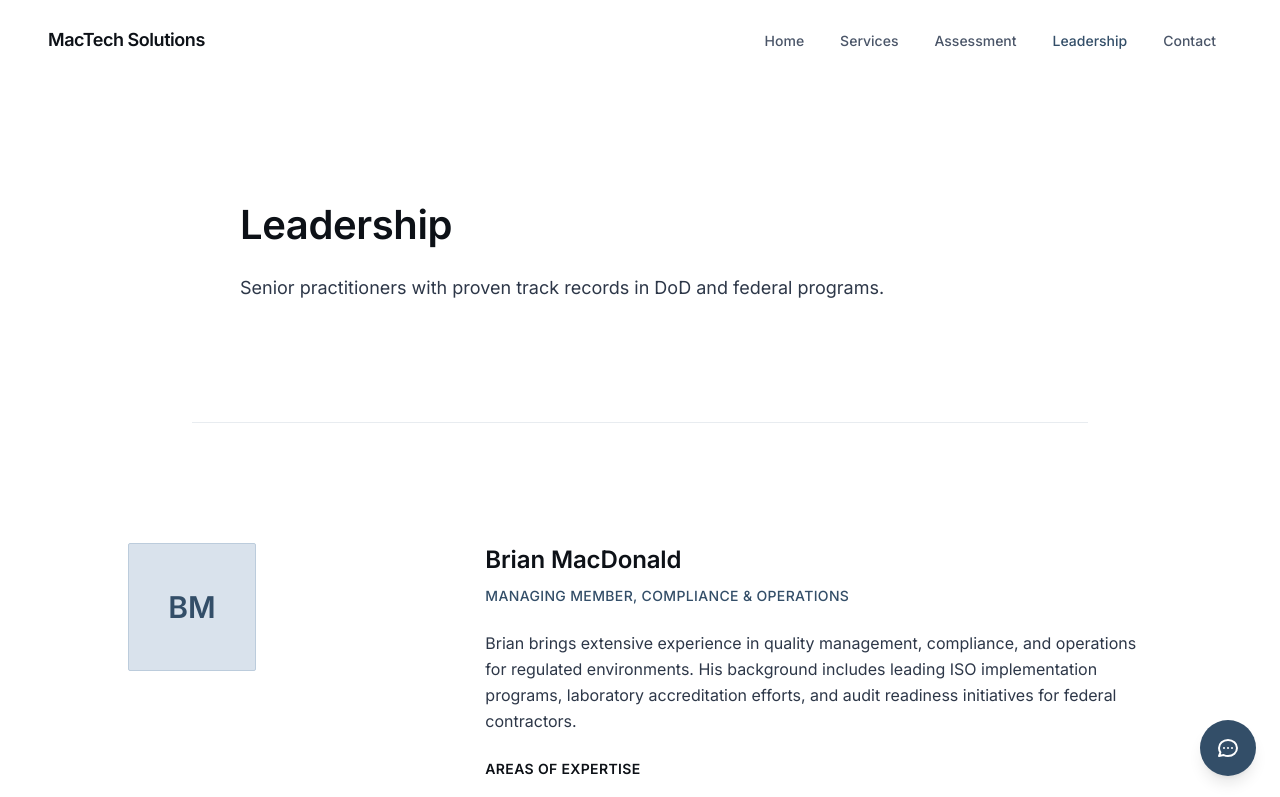
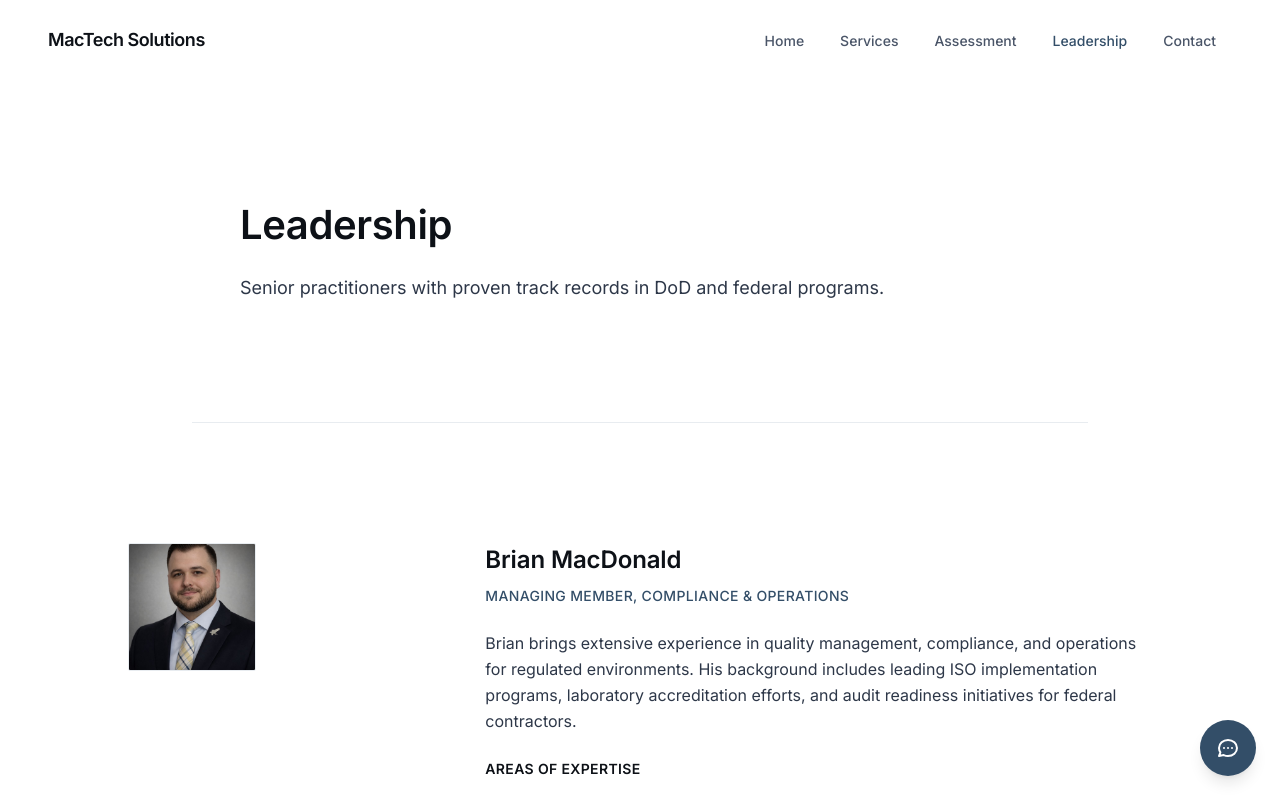
Before and after one commit to MacTechSolutionsLLC/mactech, a Next.js app: page /leadership in a window 1280 px wide. Shown: the top 797 px of the page. Built offline with nearby package versions, Linux system fonts and the light colour scheme.

Commit message:
Add Brian MacDonald headshot to leadership page

```diff
--- a/app/leadership/page.tsx
+++ b/app/leadership/page.tsx
@@ -1,4 +1,5 @@
 import Link from 'next/link'
+import Image from 'next/image'
 
 export default function LeadershipPage() {
   return (
@@ -20,8 +21,14 @@ export default function LeadershipPage() {
           <div className="fade-in">
             <div className="grid md:grid-cols-12 gap-12 items-start">
               <div className="md:col-span-4">
-                <div className="w-32 h-32 bg-accent-100 border border-accent-200 rounded-sm flex items-center justify-center mb-6">
-                  <span className="text-3xl font-semibold text-accent-700">BM</span>
+                <div className="relative w-32 h-32 mb-6 overflow-hidden rounded-sm border border-neutral-200">
+                  <Image
+                    src="/images/brian-macdonald.png"
+                    alt="Brian MacDonald"
+                    fill
+                    className="object-cover"
+                    sizes="128px"
+                  />
                 </div>
               </div>
               <div className="md:col-span-8">
```
Also changed, not shown: public/images/brian-macdonald.png (added).
